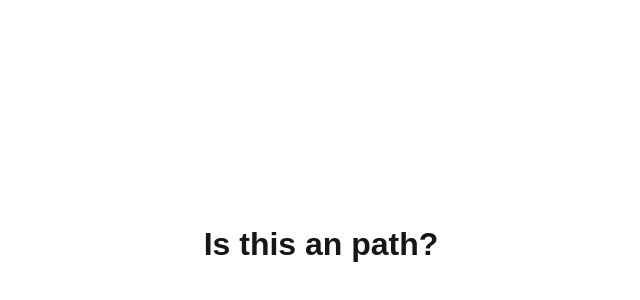
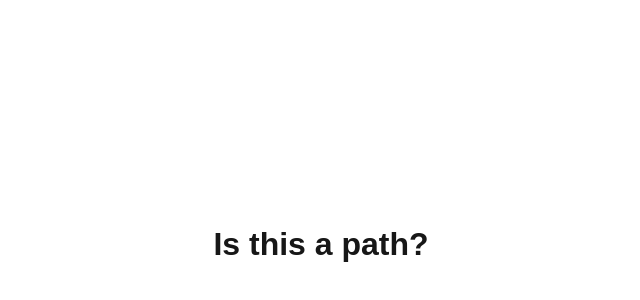
Before and after one commit to ShiCheng-Lu/website, a Next.js app: page /path in a window 1280 px wide. Shown: the part 156-456 px from the top of the page, without its empty margins (319-959 px from the left). Built offline with nearby package versions, Linux system fonts and the light colour scheme.

Commit message:
spelling

```diff
--- a/src/app/page.tsx
+++ b/src/app/page.tsx
@@ -28,7 +28,7 @@ export default function Home() {
 
   return (
     <div className={styles.page}>
-      <h1>Is this an website?</h1>
+      <h1>Is this a website?</h1>
 
       {initialPos && (
         <DraggableWindow
--- a/src/app/path/page.tsx
+++ b/src/app/path/page.tsx
@@ -1,7 +1,7 @@
 export default function Home() {
   return (
     <div style={{ display: 'flex', justifyContent: 'center', minHeight: '100vh', alignItems: 'center'}}>
-        <h1>Is this an path?</h1>
+        <h1>Is this a path?</h1>
     </div>
   );
 }
```
